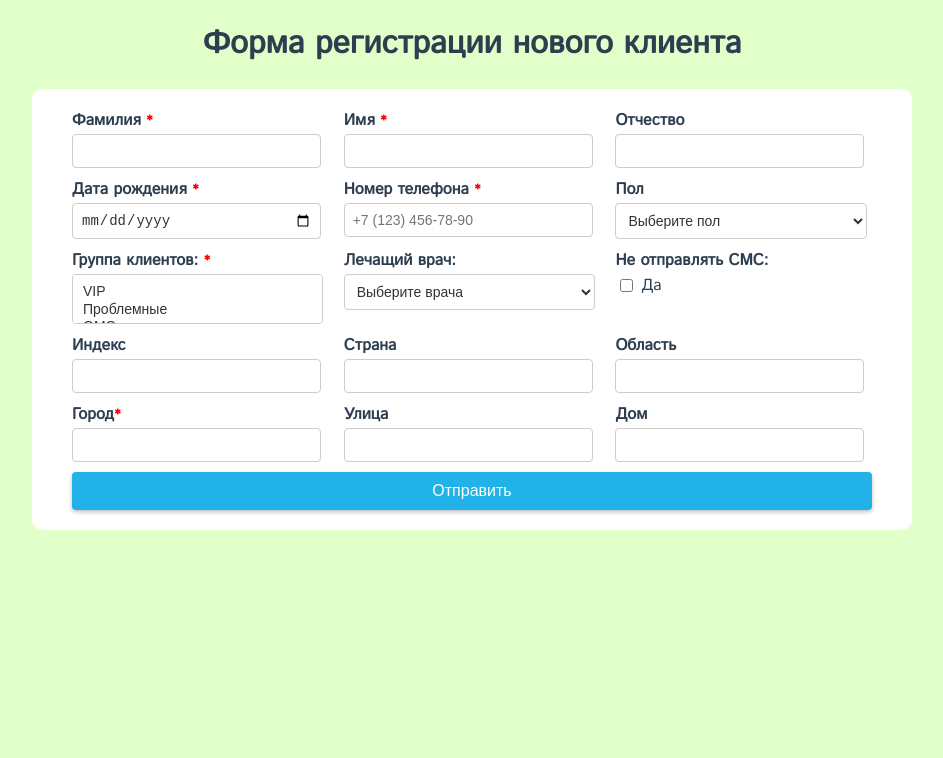
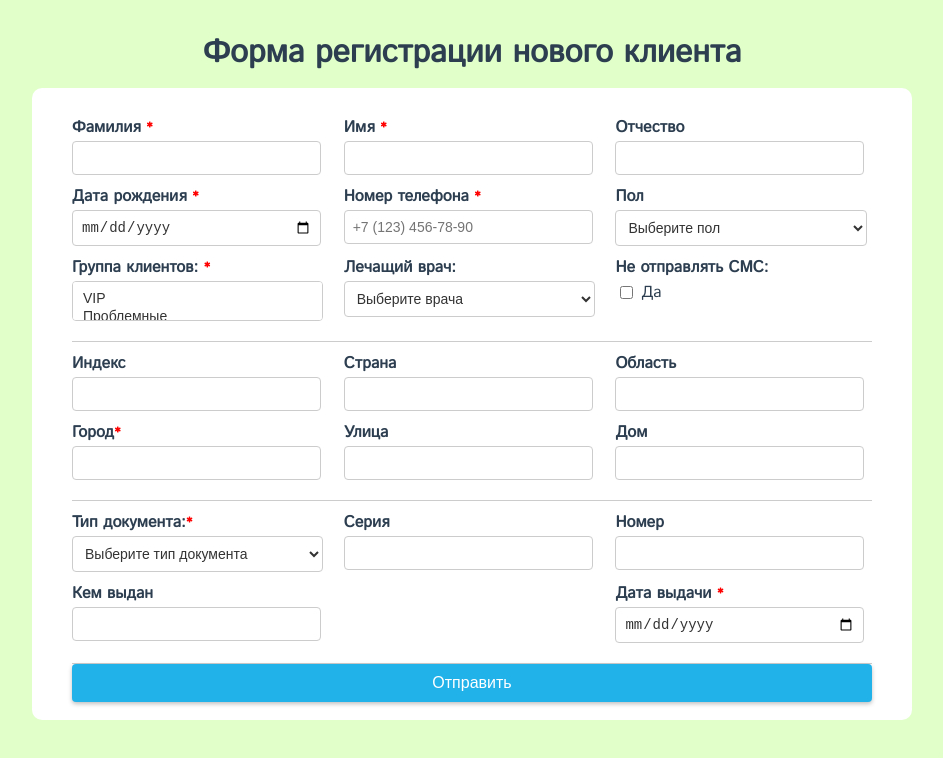
Before and after one commit to Sivchenko-Anna/client-creation-form, a Vue app: page / in a window 1280 px wide. Shown: the top 758 px of the page, without its empty margins (168-1111 px from the left). Built offline with nearby package versions, Linux system fonts and the light colour scheme.

Commit message:
feat: add last fieldset, update scss to sass

```diff
--- a/src/assets/main.scss
+++ b/src/assets/main.sass
@@ -1,4 +1,4 @@
-body {
+body
   height: 100%;
   display: flex;
   justify-content: center;
@@ -7,72 +7,76 @@ body {
   font-family: "Istok Web", sans-serif;
   color: #2c3e50;
   margin: 0;
-}
+  box-sizing: border-box;
+  &::-webkit-scrollbar
+     width: 8px;
+     background-color: #fff;
+  &::-webkit-scrollbar-thumb
+    background-color: #22ea75;
+    border-radius: 5px;
 
-h1 {
+h1
   text-align: center;
-}
+  margin: 0;
+  margin-bottom: 12px;
 
-.wrapper {
+.wrapper
   width: 80%;
-  margin: 0 auto;
-}
+  margin: 30px auto;
+  overflow-y: auto;
 
-.client-form {
+.client-form
   display: flex;
   flex-direction: column;
   max-width: 800px;
   margin: 0 auto;
-  padding: 20px 40px;
+  padding: 18px 40px;
   border-radius: 10px;
   background-color: #ffffff;
-  @media screen and (max-width: 600px) {
+  @media screen and (max-width: 600px)
     padding: 14px 20px;
-  }
 
-  &__fieldset {
+  &__fieldset
     display: flex;
     flex-wrap: wrap;
     justify-content: space-between;
     border: none;
+    border-bottom: 1px solid #ccc;
     margin: 0;
-    padding: 0;
-  }
+    padding: 10px 0;
 
-  &__group {
+    &:not(:last-child)
+    border-bottom: 1px solid #ccc;
+
+  &__group
     width: 100%;
     margin-bottom: 10px;
-    @media screen and (min-width: 768px) {
+    @media screen and (min-width: 768px)
       width: calc(33.33% - 10px);
-    }
-    @media screen and (max-width: 767px) {
+
+    @media screen and (max-width: 767px)
       width: calc(50% - 10px);
-    }
-    @media screen and (max-width: 480px) {
+
+    @media screen and (max-width: 480px)
       width: 100%;
-    }
 
-    .required:after {
+    .required:after
       content: "*";
       font-size: 14px;
       color: #f00;
-    }
 
-    .error {
+    .error
       font-size: 12px;
       color: red;
       margin-left: 2px;
-    }
-  }
 
-  &__label {
+  &__label
     display: block;
     font-weight: bold;
     margin-bottom: 2px;
-  }
 
   &__input,
-  &__select {
+  &__select
     width: 90%;
     padding: 8px;
     border-radius: 4px;
@@ -81,42 +85,34 @@ h1 {
     color: #333;
     background-color: #fff;
 
-    &:focus {
+    &:focus
       outline: none;
       border: 1px solid #007bff;
       box-shadow: 0 0 6px rgba(0, 0, 0, 0.16);
-    }
-  }
 
-  &__select {
+  &__select
     width: 98%;
-  }
 
-  select[multiple] option:checked {
+  select[multiple] option:checked
     background-color: #e3e3e3;
-  }
 
-  select[multiple] {
-    height: 50px;
-  }
+  select[multiple]
+    height: 40px;
 
-  &__option {
+  &__option
     display: flex;
     align-items: center;
-  }
 
-  &__option-text {
+  &__option-text
     margin-left: 5px;
-  }
 
-  &__checkbox {
+  &__checkbox
     display: inline-block;
     vertical-align: middle;
     margin-left: 5px;
     cursor: pointer;
-  }
 
-  &__submit-button {
+  &__submit-button
     display: block;
     width: 100%;
     padding: 10px;
@@ -129,13 +125,9 @@ h1 {
     transition: background-color 0.3s ease, box-shadow 0.3s ease;
     box-shadow: 0px 2px 4px rgba(0, 0, 0, 0.25);
 
-    &:hover {
+    &:hover
       background-color: #1a97ca;
-    }
 
-    &:active {
+    &:active
       background-color: #1887b3;
       box-shadow: 0px 1px 2px rgba(0, 0, 0, 0.25);
-    }
-  }
-}
--- a/src/components/ClientForm.vue
+++ b/src/components/ClientForm.vue
@@ -129,6 +129,7 @@
         </div>
       </div>
     </fieldset>
+
     <fieldset class="client-form__fieldset">
       <div class="client-form__group">
         <label for="index" class="client-form__label">Индекс</label>
@@ -189,6 +190,66 @@
       </div>
     </fieldset>
 
+    <fieldset class="client-form__fieldset">
+      <div class="client-form__group">
+        <label for="document" class="client-form__label required"
+          >Тип документа:</label
+        >
+        <select id="document" v-model="document" class="client-form__select">
+          <option value="">Выберите тип документа</option>
+          <option value="Паспорт">Паспорт</option>
+          <option value="Свидетельство о рождении">
+            Свидетельство о рождении
+          </option>
+          <option value="Вод. удостоверение">Вод. удостоверение</option>
+        </select>
+        <div class="error" v-if="$v.document.$dirty && !$v.document.required">
+          Обязательное поле
+        </div>
+      </div>
+      <div class="client-form__group">
+        <label for="series" class="client-form__label">Серия</label>
+        <input
+          id="series"
+          type="text"
+          v-model="series"
+          class="client-form__input"
+        />
+      </div>
+      <div class="client-form__group">
+        <label for="number" class="client-form__label">Номер</label>
+        <input
+          id="number"
+          type="text"
+          v-model="number"
+          class="client-form__input"
+        />
+      </div>
+      <div class="client-form__group">
+        <label for="issued-by" class="client-form__label">Кем выдан</label>
+        <input
+          id="issued-by"
+          type="text"
+          v-model="issuedBy"
+          class="client-form__input"
+        />
+      </div>
+      <div class="client-form__group">
+        <label for="issuedate" class="client-form__label required"
+          >Дата выдачи
+        </label>
+        <input
+          id="issuedate"
+          type="date"
+          v-model="$v.issuedate.$model"
+          class="client-form__input"
+        />
+        <div class="error" v-if="$v.issuedate.$dirty && !$v.issuedate.required">
+          Обязательное поле
+        </div>
+      </div>
+    </fieldset>
+
     <button class="client-form__submit-button" type="submit">Отправить</button>
   </form>
 </template>
@@ -214,6 +275,11 @@ export default {
     city: "",
     street: "",
     house: "",
+    document: "",
+    series: "",
+    number: "",
+    issuedBy: "",
+    issuedate: "",
   }),
   validations: {
     surname: {
@@ -236,6 +302,12 @@ export default {
     city: {
       required,
     },
+    document: {
+      required,
+    },
+    issuedate: {
+      required,
+    }
   },
   methods: {
     submitForm() {
--- a/src/main.js
+++ b/src/main.js
@@ -1,7 +1,7 @@
 import Vue from 'vue'
 import Vuelidate from "vuelidate";
 import App from './App.vue'
-import "./assets/main.scss";
+import "./assets/main.sass";
 
 Vue.config.productionTip = false
 
```
